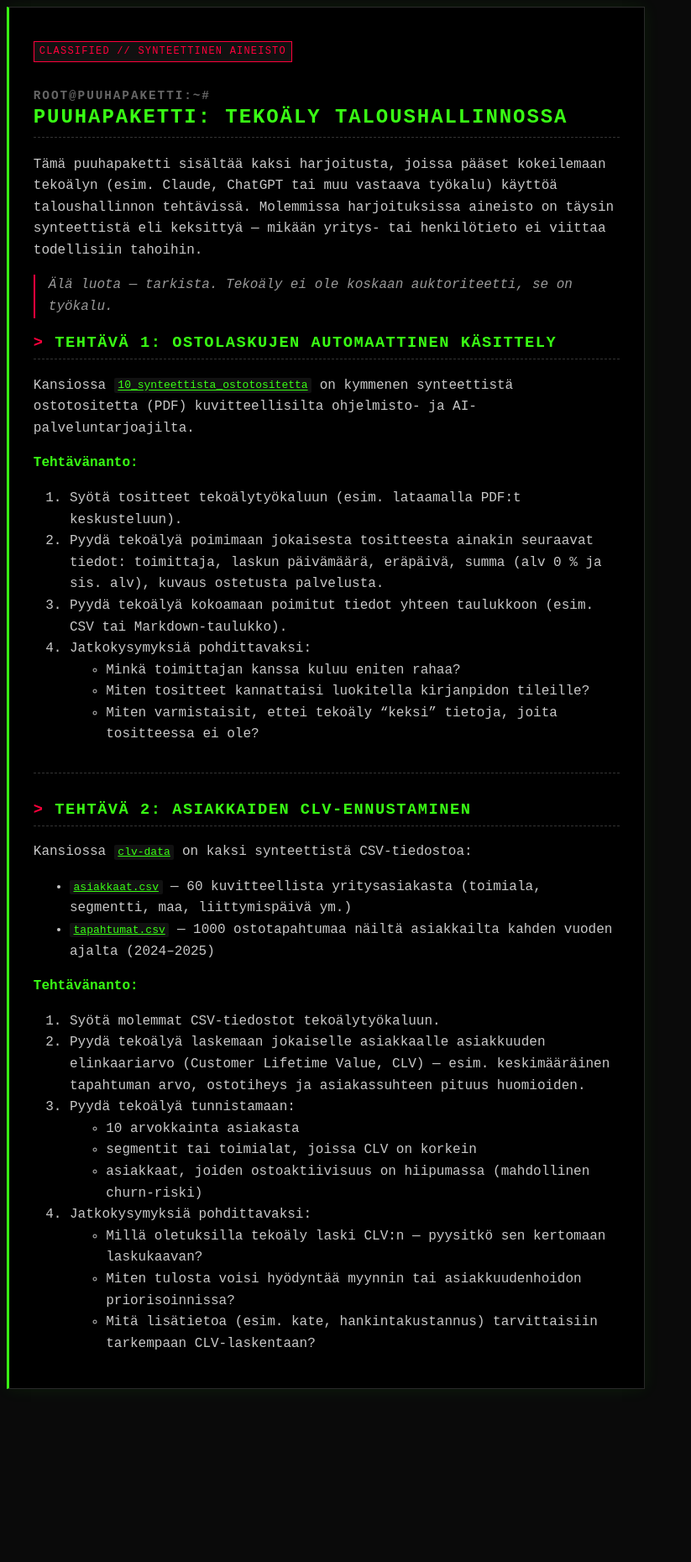
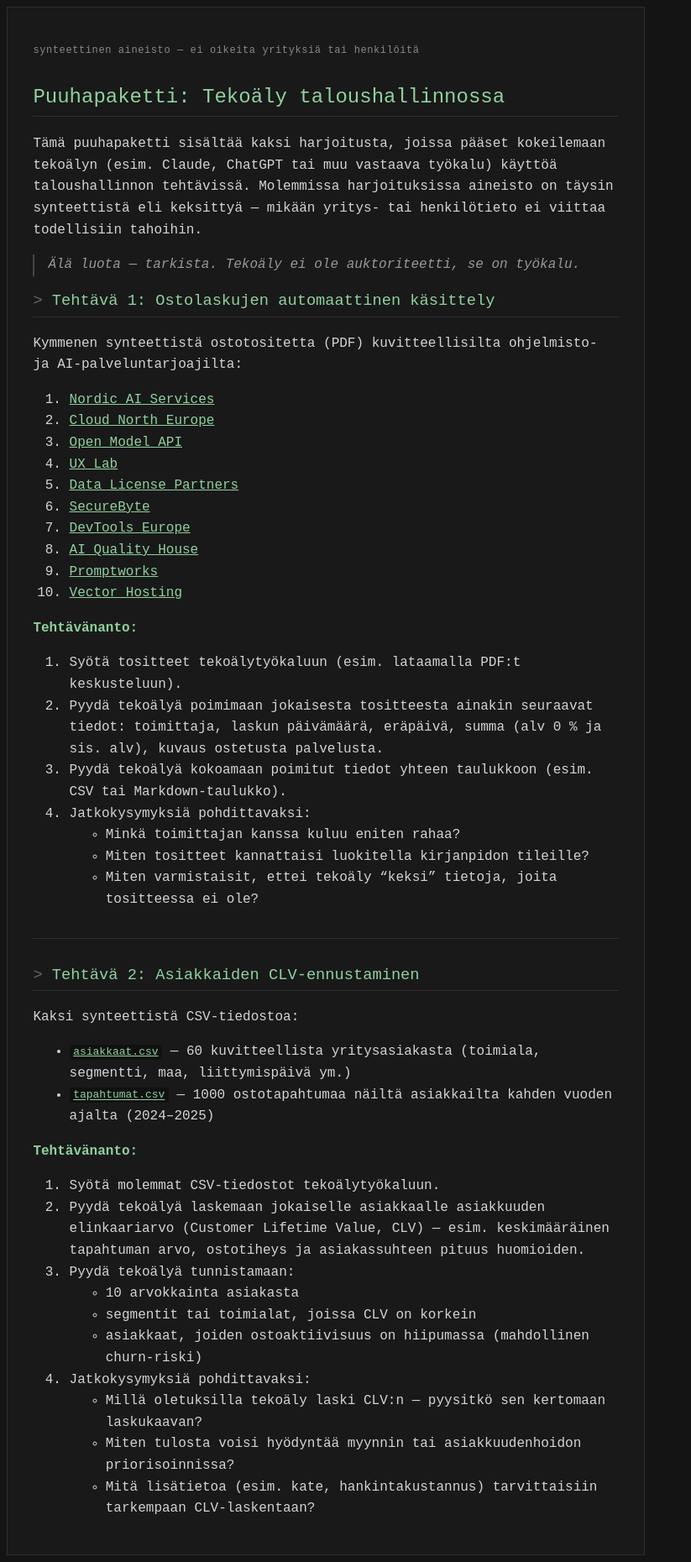
Before and after one commit to jukkahuhtamaki/jukkahuhtamaki.github.io, a Jekyll site: the page built from 2026/presentation/09-ai-taloushallinto/index.md, in a window 1280 px wide. Shown: the whole page at 84% size, without its empty margins (0-823 px from the left). Built offline with Jekyll 4.4.1, drawn with Linux system fonts in a browser that asks for light colours; our own code applies the rules of GitHub Pages for plain Markdown files; before the commit the page ends 1662 px from its top, so only the background shows below that.

Commit message:
Fix broken PDF directory links and tone down styling
Co-authored-by: Copilot App <223556219+Copilot@users.noreply.github.com>

```diff
--- a/2026/presentation/09-ai-taloushallinto/index.md
+++ b/2026/presentation/09-ai-taloushallinto/index.md
@@ -1,41 +1,37 @@
 <style type="text/css">
   body {
-    background-color: #0a0a0a;
-    color: #c8c8c8;
+    background-color: #141414;
+    color: #d4d4d4;
   }
   #main {
     max-width: 760px;
     font-family: "Courier New", "SF Mono", Consolas, monospace;
   }
   .terminal {
-    background: #000;
-    border: 1px solid #2a2a2a;
-    border-left: 3px solid #39ff14;
-    padding: 1.5em 1.8em;
-    box-shadow: 0 0 18px rgba(57, 255, 20, 0.08);
+    background: #191919;
+    border: 1px solid #2e2e2e;
+    padding: 1.6em 1.9em;
   }
   .terminal h2, .terminal h3 {
     font-family: inherit;
-    text-transform: uppercase;
-    letter-spacing: 0.08em;
-    color: #39ff14;
-    border-bottom: 1px dashed #333;
+    font-weight: normal;
+    color: #8fd19e;
+    border-bottom: 1px solid #2e2e2e;
     padding-bottom: 0.4em;
   }
-  .terminal h2::before { content: "root@puuhapaketti:~# "; color: #666; font-size: 0.6em; display: block; margin-bottom: 0.3em; }
-  .terminal h3::before { content: "> "; color: #ff003c; }
+  .terminal h3::before { content: "> "; color: #666; }
   .terminal p, .terminal li { line-height: 1.6; }
-  .terminal strong { color: #39ff14; }
-  .terminal a { color: #39ff14; text-decoration: underline; }
-  .terminal a:hover { color: #ff003c; }
+  .terminal strong { color: #8fd19e; }
+  .terminal a { color: #8fd19e; text-decoration: underline; }
+  .terminal a:hover { color: #d4d4d4; }
   .terminal code {
     background: #111;
-    color: #39ff14;
+    color: #8fd19e;
     padding: 0.1em 0.35em;
     border-radius: 2px;
   }
   .terminal blockquote {
-    border-left: 2px solid #ff003c;
+    border-left: 2px solid #444;
     margin-left: 0;
     padding-left: 1em;
     color: #999;
@@ -44,25 +40,21 @@
   .terminal ul, .terminal ol { margin-left: 0.2em; }
   .terminal hr {
     border: none;
-    border-top: 1px dashed #333;
+    border-top: 1px solid #2e2e2e;
     margin: 2em 0;
   }
   .tag {
     display: inline-block;
-    background: #111;
-    color: #ff003c;
-    border: 1px solid #ff003c;
+    color: #888;
     font-size: 0.75em;
-    text-transform: uppercase;
-    letter-spacing: 0.1em;
-    padding: 0.15em 0.5em;
+    letter-spacing: 0.05em;
     margin-bottom: 1em;
   }
 </style>
 
 <div class="terminal" markdown="1">
 
-<span class="tag">classified // synteettinen aineisto</span>
+<span class="tag">synteettinen aineisto — ei oikeita yrityksiä tai henkilöitä</span>
 
 ## Puuhapaketti: Tekoäly taloushallinnossa
 
@@ -71,13 +63,23 @@ Tämä puuhapaketti sisältää kaksi harjoitusta, joissa pääset kokeilemaan t
 Molemmissa harjoituksissa aineisto on täysin synteettistä eli keksittyä — mikään
 yritys- tai henkilötieto ei viittaa todellisiin tahoihin.
 
-> Älä luota — tarkista. Tekoäly ei ole koskaan auktoriteetti, se on työkalu.
+> Älä luota — tarkista. Tekoäly ei ole auktoriteetti, se on työkalu.
 
 ### Tehtävä 1: Ostolaskujen automaattinen käsittely
 
-Kansiossa [`10_synteettista_ostotositetta`](10_synteettista_ostotositetta/) on
-kymmenen synteettistä ostotositetta (PDF) kuvitteellisilta ohjelmisto- ja
-AI-palveluntarjoajilta.
+Kymmenen synteettistä ostotositetta (PDF) kuvitteellisilta ohjelmisto- ja
+AI-palveluntarjoajilta:
+
+1. [Nordic AI Services](10_synteettista_ostotositetta/01_nordic_ai_services.pdf)
+2. [Cloud North Europe](10_synteettista_ostotositetta/02_cloud_north_europe.pdf)
+3. [Open Model API](10_synteettista_ostotositetta/03_open_model_api.pdf)
+4. [UX Lab](10_synteettista_ostotositetta/04_ux_lab.pdf)
+5. [Data License Partners](10_synteettista_ostotositetta/05_data_license_partners.pdf)
+6. [SecureByte](10_synteettista_ostotositetta/06_securebyte.pdf)
+7. [DevTools Europe](10_synteettista_ostotositetta/07_devtools_europe.pdf)
+8. [AI Quality House](10_synteettista_ostotositetta/08_ai_quality_house.pdf)
+9. [Promptworks](10_synteettista_ostotositetta/09_promptworks.pdf)
+10. [Vector Hosting](10_synteettista_ostotositetta/10_vector_hosting.pdf)
 
 **Tehtävänanto:**
 
@@ -96,7 +98,7 @@ AI-palveluntarjoajilta.
 
 ### Tehtävä 2: Asiakkaiden CLV-ennustaminen
 
-Kansiossa [`clv-data`](clv-data/) on kaksi synteettistä CSV-tiedostoa:
+Kaksi synteettistä CSV-tiedostoa:
 
 - [`asiakkaat.csv`](clv-data/asiakkaat.csv) — 60 kuvitteellista yritysasiakasta
   (toimiala, segmentti, maa, liittymispäivä ym.)
```
